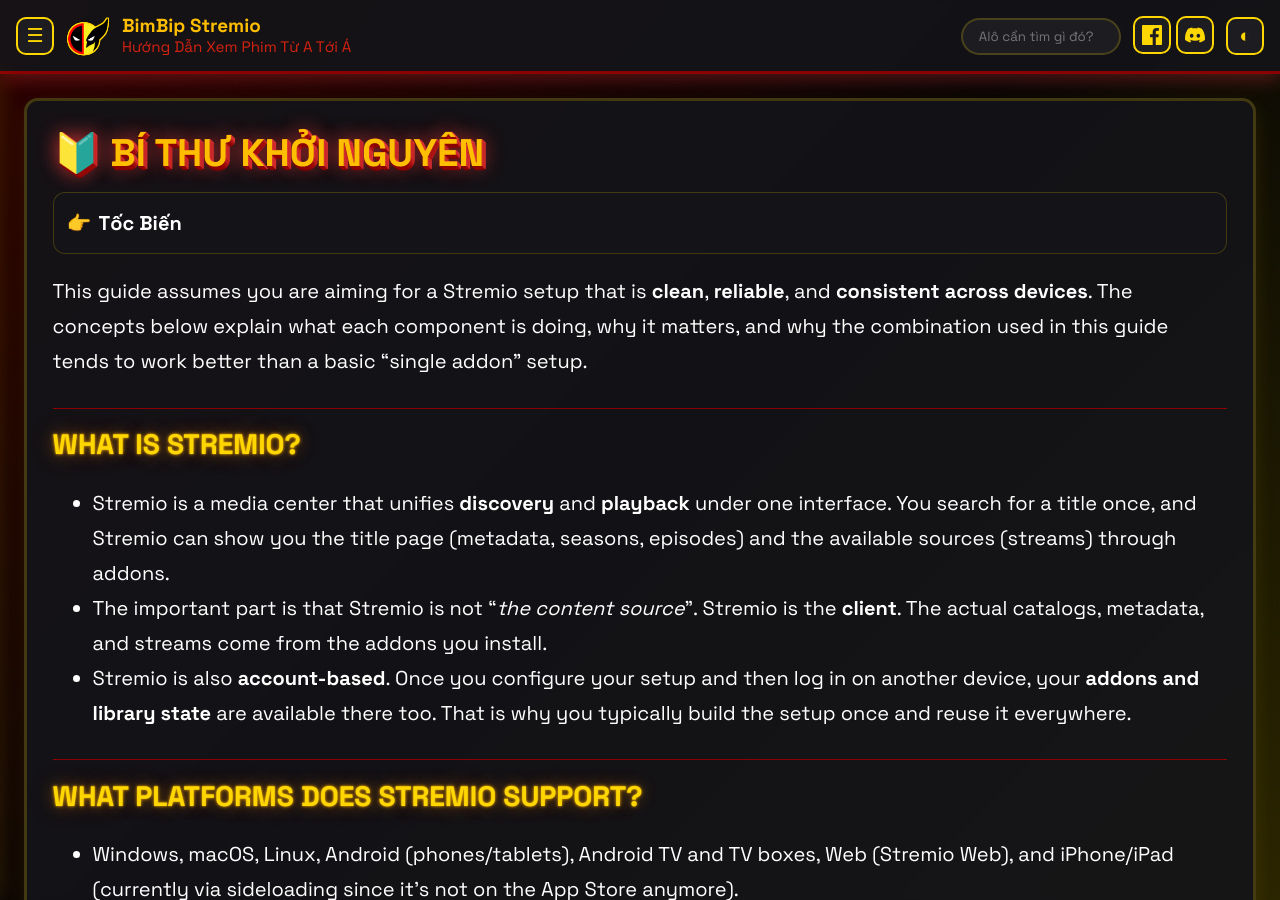
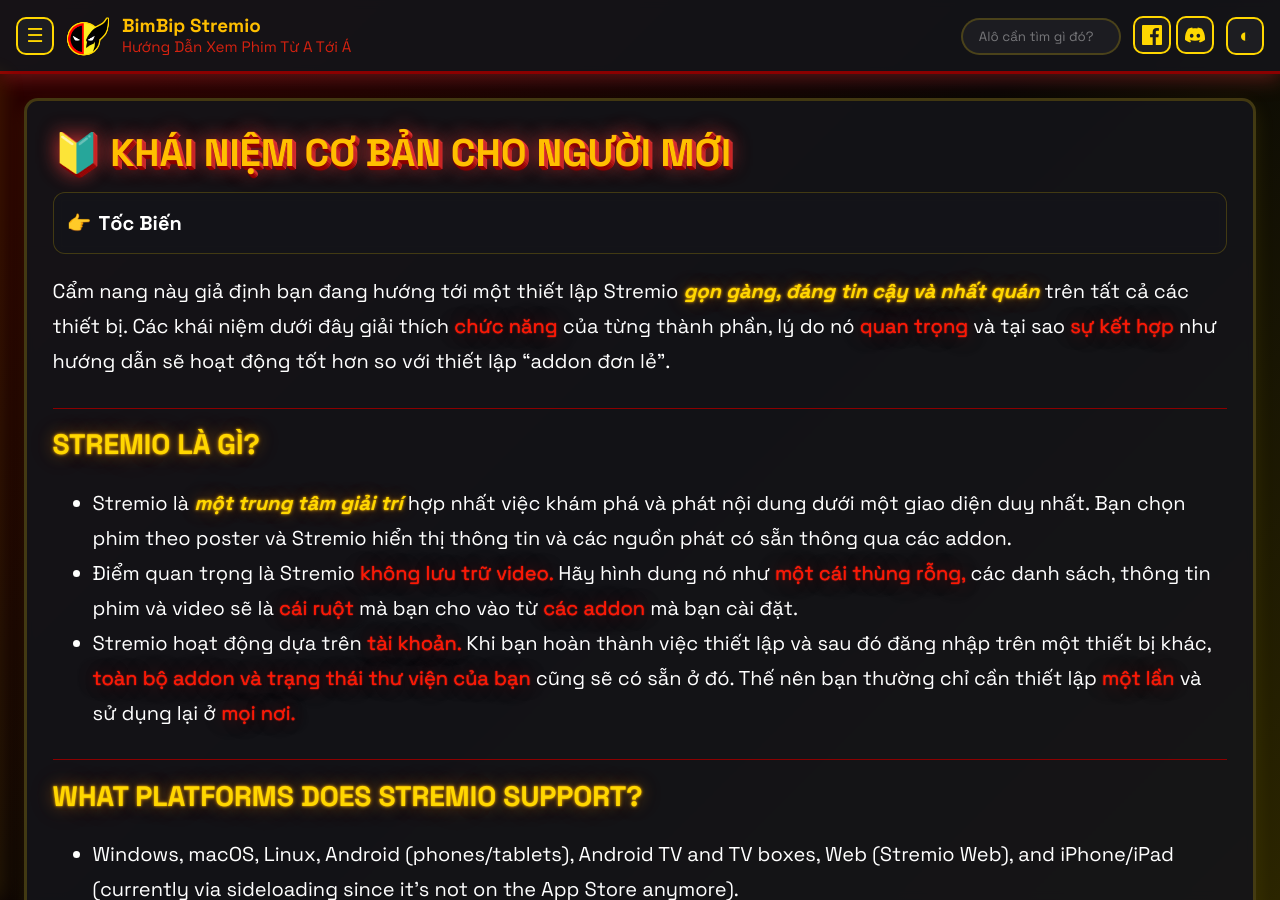
Before and after one commit to bimbipsubteam/bimbip-stremio, a Jekyll site: the page built from docs/guide/0-Beginner-Concepts.md, in a window 1280 px wide and 900 px high. Built offline with Jekyll 4.4.1, drawn with Linux system fonts in a browser that asks for light colours.

Commit message:
Update 0-Beginner-Concepts.md

```diff
--- a/docs/guide/0-Beginner-Concepts.md
+++ b/docs/guide/0-Beginner-Concepts.md
@@ -1,16 +1,16 @@
 ---
 layout: guide
-title: "🔰 Bí Thư Khởi Nguyên"
+title: "🔰 Bí Sử Khởi Nguyên"
 ---
 
-# 🔰 Bí Thư Khởi Nguyên
+# 🔰 KHÁI NIỆM CƠ BẢN CHO NGƯỜI MỚI
 
-This guide assumes you are aiming for a Stremio setup that is **clean**, **reliable**, and **consistent across devices**. The concepts below explain what each component is doing, why it matters, and why the combination used in this guide tends to work better than a basic "single addon" setup.
+Cẩm nang này giả định bạn đang hướng tới một thiết lập Stremio ***<mark>gọn gàng, đáng tin cậy và nhất quán</mark>*** trên tất cả các thiết bị. Các khái niệm dưới đây giải thích <mark2>chức năng</mark2> của từng thành phần, lý do nó <mark2>quan trọng</mark2> và tại sao <mark2>sự kết hợp</mark2> như hướng dẫn sẽ hoạt động tốt hơn so với thiết lập "addon đơn lẻ".
 
-## **What is Stremio?**
-* Stremio is a media center that unifies **discovery** and **playback** under one interface. You search for a title once, and Stremio can show you the title page (metadata, seasons, episodes) and the available sources (streams) through addons.
-* The important part is that Stremio is not "*the content source*". Stremio is the **client**. The actual catalogs, metadata, and streams come from the addons you install.
-* Stremio is also **account-based**. Once you configure your setup and then log in on another device, your **addons and library state** are available there too. That is why you typically build the setup once and reuse it everywhere.
+## Stremio là gì?
+* Stremio là ***<mark>một trung tâm giải trí</mark>*** hợp nhất việc khám phá và phát nội dung dưới một giao diện duy nhất. Bạn chọn phim theo poster và Stremio hiển thị thông tin và các nguồn phát có sẵn thông qua các addon.
+* Điểm quan trọng là Stremio <mark2>không lưu trữ video.</mark2> Hãy hình dung nó như <mark2>một cái thùng rỗng,</mark2> các danh sách, thông tin phim và video sẽ là <mark2>cái ruột</mark2> mà bạn cho vào từ <mark2>các addon</mark2> mà bạn cài đặt.
+* Stremio hoạt động dựa trên <mark2>tài khoản.</mark2> Khi bạn hoàn thành việc thiết lập và sau đó đăng nhập trên một thiết bị khác, <mark2>toàn bộ addon và trạng thái thư viện của bạn</mark2> cũng sẽ có sẵn ở đó. Thế nên bạn thường chỉ cần thiết lập <mark2>một lần</mark2> và sử dụng lại ở <mark2>mọi nơi.</mark2>
 
 ## **What platforms does Stremio support?**
 * Windows, macOS, Linux, Android (phones/tablets), Android TV and TV boxes, Web (Stremio Web), and iPhone/iPad (currently via sideloading since it's not on the App Store anymore).
```
